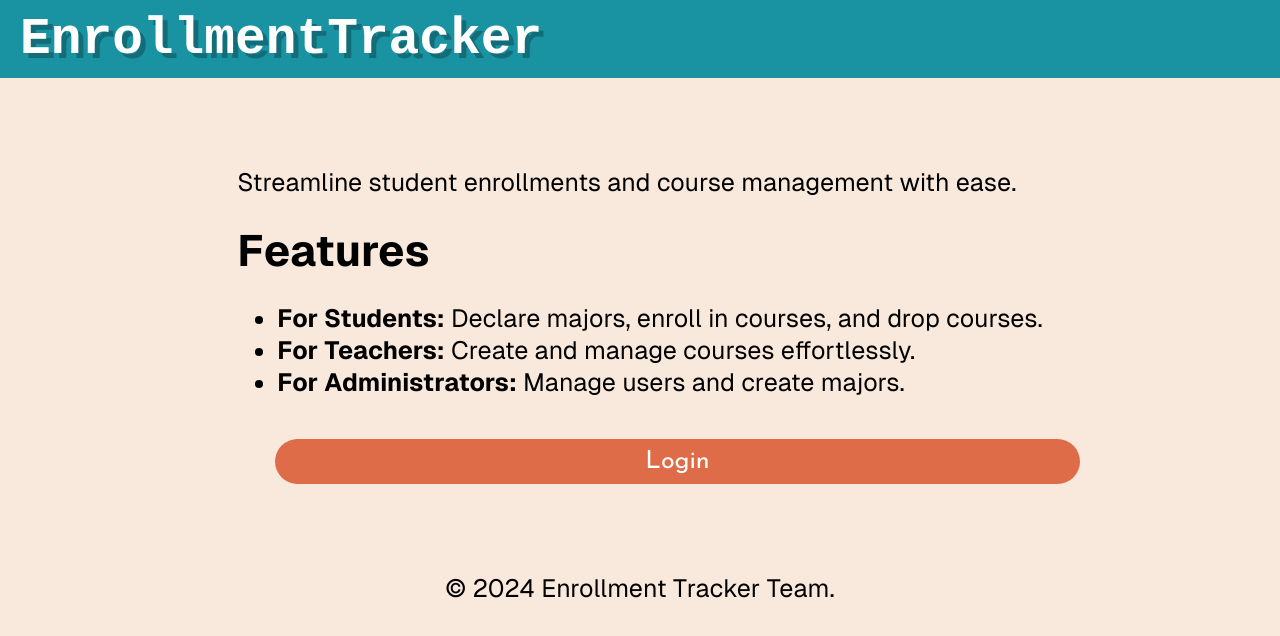
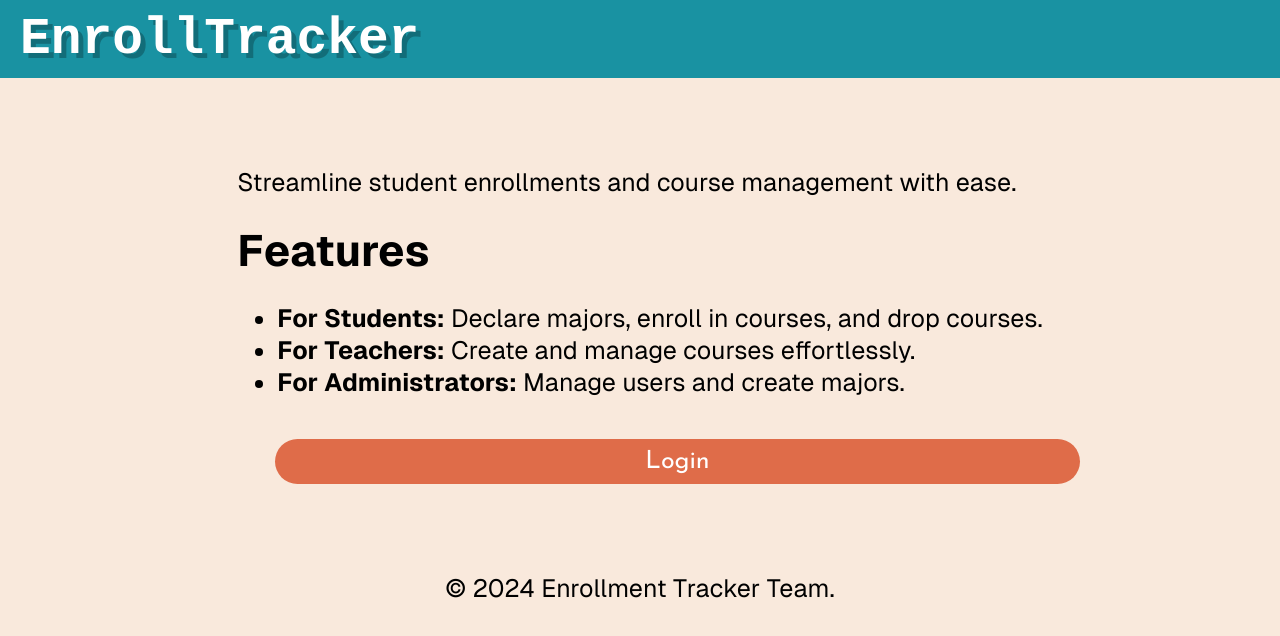
Before and after one commit to SUNY-Brockport-CSC-423-Team-Fall-2024/enroll-tracker, a Next.js app in the folder frontend/: page / in a window 1280 px wide. Shown: the top 636 px of the page. Built offline with nearby package versions, Linux system fonts and the light colour scheme; no server answers; a web font is replaced by a local one.

Commit message:
small adjustments

```diff
--- a/frontend/src/app/(authenticated_user)/users/page.tsx
+++ b/frontend/src/app/(authenticated_user)/users/page.tsx
@@ -116,7 +116,6 @@ export default function Users() {
         throw new Error(`Error creating ${userType}`);
       }
 
-      const result = await response.json();
       alert(`${userType.charAt(0).toUpperCase() + userType.slice(1)} created successfully!`);
 
       setFormData({});
--- a/frontend/src/app/components/icons/people.tsx
+++ b/frontend/src/app/components/icons/people.tsx
@@ -20,8 +20,8 @@ const PeopleIcon = React.forwardRef<SVGSVGElement, IconProps>(
       <g id="SVGRepo_iconCarrier">
         {" "}
         <path
-          fill-rule="evenodd"
-          clip-rule="evenodd"
+          fillRule="evenodd"
+          clipRule="evenodd"
           d="M3 18C3 15.3945 4.66081 13.1768 6.98156 12.348C7.61232 12.1227 8.29183 12 9 12C9.70817 12 10.3877 12.1227 11.0184 12.348C11.3611 12.4703 11.6893 12.623 12 12.8027C12.3107 12.623 12.6389 12.4703 12.9816 12.348C13.6123 12.1227 14.2918 12 15 12C15.7082 12 16.3877 12.1227 17.0184 12.348C19.3392 13.1768 21 15.3945 21 18V21H15.75V19.5H19.5V18C19.5 15.5147 17.4853 13.5 15 13.5C14.4029 13.5 13.833 13.6163 13.3116 13.8275C14.3568 14.9073 15 16.3785 15 18V21H3V18ZM9 11.25C8.31104 11.25 7.66548 11.0642 7.11068 10.74C5.9977 10.0896 5.25 8.88211 5.25 7.5C5.25 5.42893 6.92893 3.75 9 3.75C10.2267 3.75 11.3158 4.33901 12 5.24963C12.6842 4.33901 13.7733 3.75 15 3.75C17.0711 3.75 18.75 5.42893 18.75 7.5C18.75 8.88211 18.0023 10.0896 16.8893 10.74C16.3345 11.0642 15.689 11.25 15 11.25C14.311 11.25 13.6655 11.0642 13.1107 10.74C12.6776 10.4869 12.2999 10.1495 12 9.75036C11.7001 10.1496 11.3224 10.4869 10.8893 10.74C10.3345 11.0642 9.68896 11.25 9 11.25ZM13.5 18V19.5H4.5V18C4.5 15.5147 6.51472 13.5 9 13.5C11.4853 13.5 13.5 15.5147 13.5 18ZM11.25 7.5C11.25 8.74264 10.2426 9.75 9 9.75C7.75736 9.75 6.75 8.74264 6.75 7.5C6.75 6.25736 7.75736 5.25 9 5.25C10.2426 5.25 11.25 6.25736 11.25 7.5ZM15 5.25C13.7574 5.25 12.75 6.25736 12.75 7.5C12.75 8.74264 13.7574 9.75 15 9.75C16.2426 9.75 17.25 8.74264 17.25 7.5C17.25 6.25736 16.2426 5.25 15 5.25Z"
           fill={fill}
         ></path>{" "}
--- a/frontend/src/app/page.tsx
+++ b/frontend/src/app/page.tsx
@@ -8,7 +8,7 @@ export default function Home() {
     <div className={styles.page}>
       <header className={styles.header}>
         <Link href="/">
-          <h1 className={styles.landing_page_title}>EnrollmentTracker</h1>
+          <h1 className={styles.landing_page_title}>EnrollTracker</h1>
         </Link>
       </header>
       <main className={styles.main}>
```
